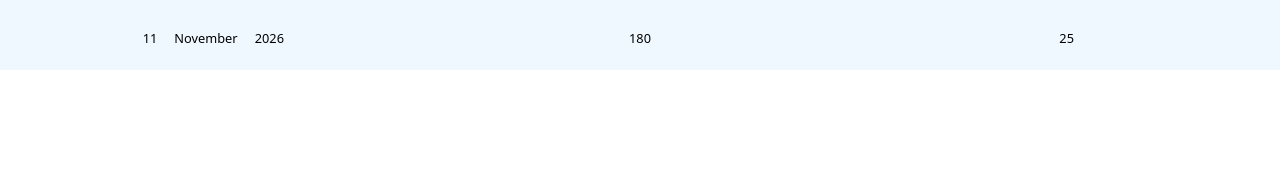
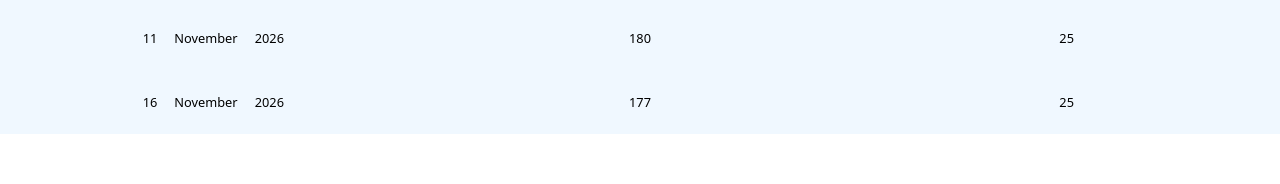
Before and after one commit to vancofnotalive/eggs, a plain HTML site: page index.html in a window 1280 px wide. Shown: the part 306-490 px from the top of the page. Drawn offline with Linux system fonts and the light colour scheme.

Commit message:
Update index.html

```diff
--- a/index.html
+++ b/index.html
@@ -255,6 +255,27 @@ to make a new row make a new role in table-content section -->
 </section>
 
 
+
+
+<section class="table-row">
+<section class="table-row-element">
+  <span class="day">16</span>
+  <span class="month">November</span>
+  <span class="year">2026</span>
+</section>
+<section class="table-row-element">
+  <span>
+    177
+  </span>
+</section>
+<section class="table-row-element">
+  <span>
+    25
+  </span>
+</section>
+</section>
+
+
                 <!-- contents end -->
             </section>
             <section class="table-total">
```
